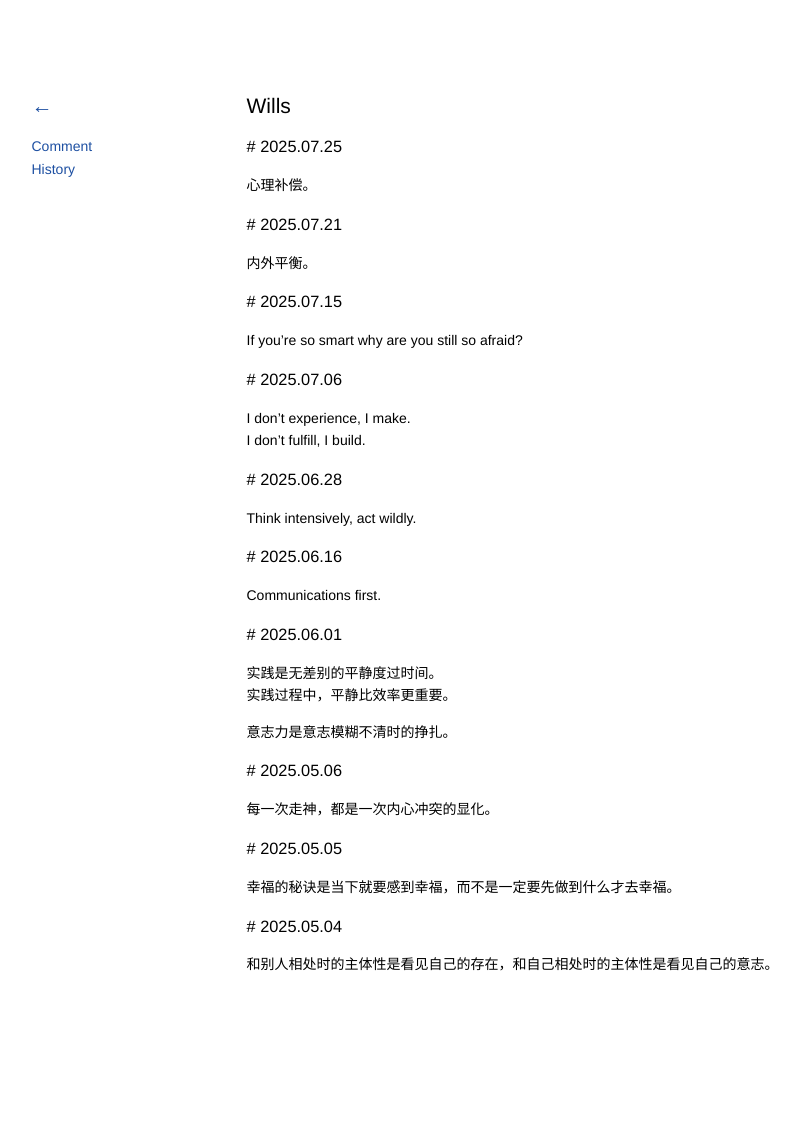
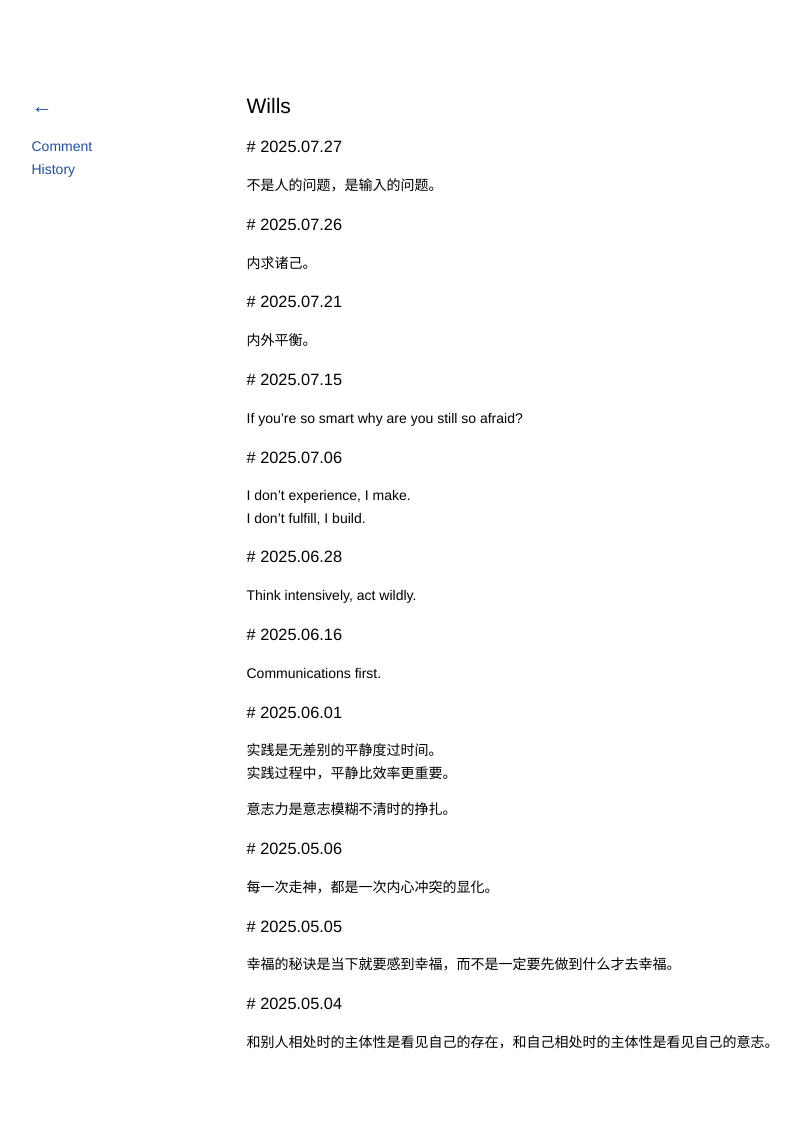
Before and after one commit to kidlj/awei, a Jekyll site: the page built from _wiki/wills.md, in a window 1280 px wide. Shown: the whole page, without its empty margins (101-901 px from the left). Built offline with Jekyll 4.4.1, drawn with Linux system fonts in a browser that asks for light colours; before the commit the page ends 1068 px from its top, so only the background shows below that.

Commit message:
update wills

```diff
--- a/_wiki/wills.md
+++ b/_wiki/wills.md
@@ -2,9 +2,13 @@
 title: Wills
 ---
 
-### 2025.07.25
+### 2025.07.27
 
-心理补偿。
+不是人的问题，是输入的问题。
+
+### 2025.07.26
+
+内求诸己。
 
 ### 2025.07.21
 
```
